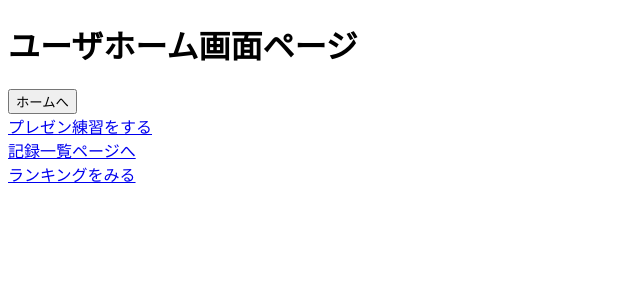
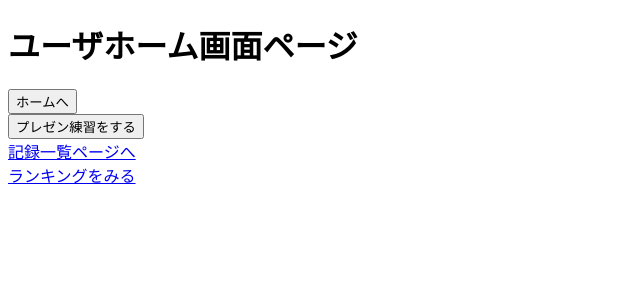
Before and after one commit to maixp089/aikotoba, a React (Vite) app in the folder frontend/: page /mypage in a window 1280 px wide. Shown: the top 300 px of the page, without its empty margins (0-640 px from the left). Built offline with nearby package versions, Linux system fonts and the light colour scheme.

Commit message:
update: プレゼン遷移ボタン実装

```diff
--- a/frontend/src/components/ToPresentation.tsx
+++ b/frontend/src/components/ToPresentation.tsx
@@ -1,8 +1,13 @@
-import { Link } from "react-router-dom";
+import { useNavigate } from "react-router-dom";
 const ToPresentation = () => {
+  const navigate = useNavigate();
+
+  const onClick = () => {
+    navigate("/presentation");
+  };
   return (
     <div>
-      <Link to={"/presentation"}>プレゼン練習をする</Link>
+      <button onClick={onClick}>プレゼン練習をする</button>
     </div>
   );
 };
```
